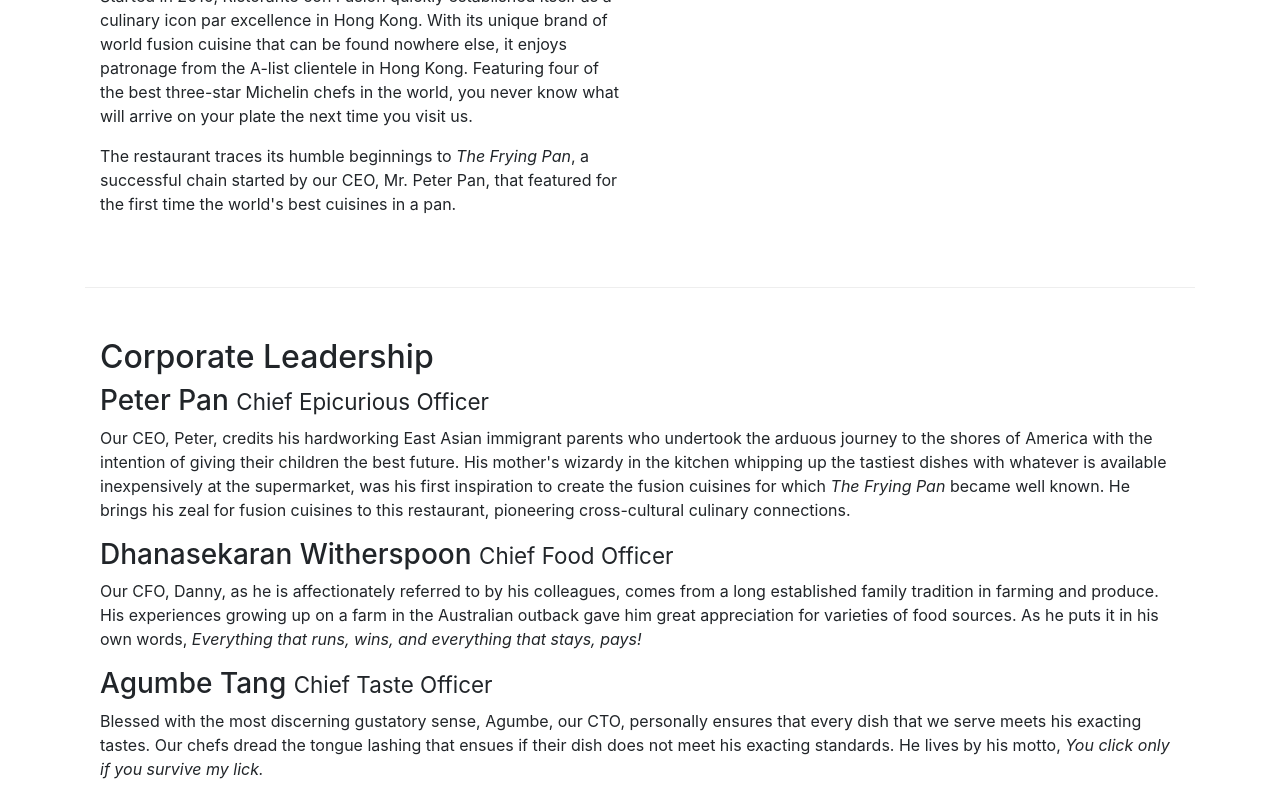
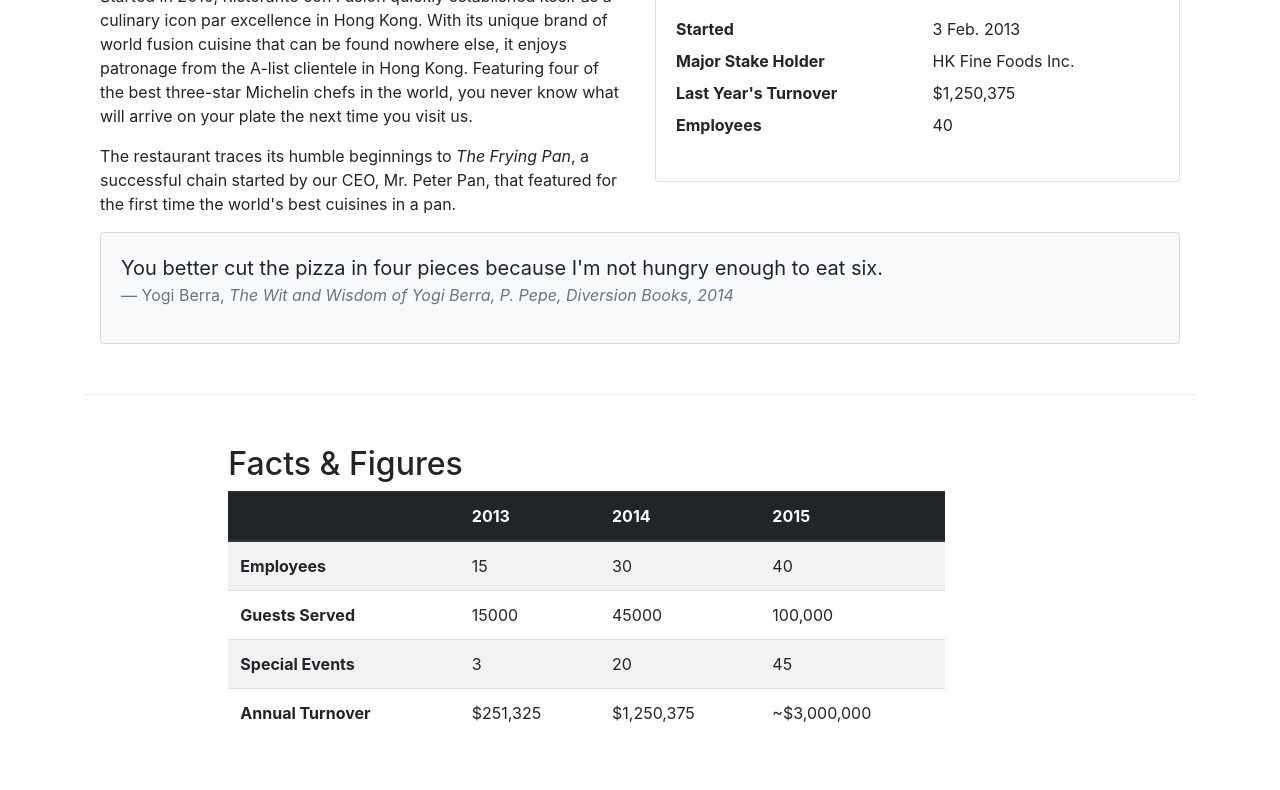
Before and after one commit to kmthein/bootstrap, a plain HTML site: page aboutus.html in a window 1280 px wide. Shown: the part 577-1367 px from the top of the page. Drawn offline with Linux system fonts and the light colour scheme.

Commit message:
image and media objects

```diff
--- a/aboutus.html
+++ b/aboutus.html
@@ -21,7 +21,7 @@
             <button class="navbar-toggler" type="button" data-toggle="collapse" data-target="#Navbar">
                 <span class="navbar-toggler-icon"></span>
             </button>
-           <a class="navbar-brand mr-auto" href="#">Ristorante Con Fusion</a>
+           <a class="navbar-brand mr-auto" href="#"><img src="img/logo.png" width="41" height="30"></a>
            <div class="collapse navbar-collapse" id="Navbar">
                 <ul class="navbar-nav mr-auto">
                     <li class="nav-item"><a class="nav-link" href="index.html"><span class="fa fa-home fa-lg"></span> Home</a></li>
@@ -40,11 +40,15 @@
                     <h1>Ristorante con Fusion</h1>
                     <p>We take inspiration from the World's best cuisines, and create a unique fusion experience. Our lipsmacking creations will tickle your culinary senses!</p>
                 </div>
-                <div class="col-12 col-sm">
+                <div class="col-12 col-sm align-self-center">
+                    <img src="img/logo.png" class="img-fluid">
                 </div>
             </div>
         </div>
     </header>
+
+    <div class="container">
+        <div class="row">
             <div class="col-12 breadcrumb">
                 <li class="breadcrumb-item"><a href="index.html">Home</a></li>
                 <li class="breadcrumb-item">About Us</li>
@@ -56,6 +60,9 @@
                        <hr>
                     </div>
                 </div>
+        </div>
+    </div>
+
 
         <div class="row row-content">
             <div class="col-sm-6">
@@ -63,10 +70,82 @@
                 <p>Started in 2010, Ristorante con Fusion quickly established itself as a culinary icon par excellence in Hong Kong. With its unique brand of world fusion cuisine that can be found nowhere else, it enjoys patronage from the A-list clientele in Hong Kong.  Featuring four of the best three-star Michelin chefs in the world, you never know what will arrive on your plate the next time you visit us.</p>
                 <p>The restaurant traces its humble beginnings to <em>The Frying Pan</em>, a successful chain started by our CEO, Mr. Peter Pan, that featured for the first time the world's best cuisines in a pan.</p>
             </div>
-            <div>
+            <div class="col-12 col-sm-6">
+                <div class="card">
+                    <h3 class="card-header bg-primary text-white">Facts At a Glance</h3>
+                    <div class="card-body">
+                        <dl class="row">
+                            <dt class="col-6">Started</dt>
+                            <dd class="col-6">3 Feb. 2013</dd>
+                            <dt class="col-6">Major Stake Holder</dt>
+                            <dd class="col-6">HK Fine Foods Inc.</dd>
+                            <dt class="col-6">Last Year's Turnover</dt>
+                            <dd class="col-6">$1,250,375</dd>
+                            <dt class="col-6">Employees</dt>
+                            <dd class="col-6">40</dd>
+                        </dl>
                     </div>
                 </div>
-
+            </div>
+            <div class="col-12">
+                <div class="card card-body bg-light">
+                    <blockquote class="blockquote">
+                        <p class="mb-0">You better cut the pizza in four pieces because
+                            I'm not hungry enough to eat six.</p>
+                        <footer class="blockquote-footer">Yogi Berra,
+                            <cite title="Source Title">The Wit and Wisdom of Yogi Berra,
+                            P. Pepe, Diversion Books, 2014</cite>
+                        </footer>
+                    </blockquote>
+                </div>
+            </div>
+            </div>
+        </div>
+        <div class="row row-content">
+            <div class="col-12 col-sm-7 offset-sm-2">
+                <h2>Facts &amp; Figures</h2>
+                <div class="table-responsive">
+                    <table class="table table-striped">
+                        <thead class="thead-dark">
+                            <tr>
+                                <th>&nbsp;</th>
+                                <th>2013</th>
+                                <th>2014</th>
+                                <th>2015</th>
+                            </tr>
+                        </thead>
+                        <tbody>
+                            <tr>
+                                <th>Employees</th>
+                                <td>15</td>
+                                <td>30</td>
+                                <td>40</td>
+                            </tr>
+                            <tr>
+                                <th>Guests Served</th>
+                                <td>15000</td>
+                                <td>45000</td>
+                                <td>100,000</td>
+                            </tr>
+                            <tr>
+                                <th>Special Events</th>
+                                <td>3</td>
+                                <td>20</td>
+                                <td>45</td>
+                            </tr>
+                            <tr>
+                                <th>Annual Turnover</th>
+                                <td>$251,325</td>
+                                <td>$1,250,375</td>
+                                <td>~$3,000,000</td>
+                            </tr>
+                        </tbody>
+                    </table>
+                </div>
+            </div>
+             <div class="col-12 col-sm-3">
+            </div>
+       </div>
 
         <div class="row row-content">
             <div class="col-sm">
```
Also changed, not shown: contactus.html (+3 -2 lines), index.html (+25 -9 lines), img/alberto.png (added), img/buffet.png (added), img/logo.png (added), img/uthappizza.png (added), 1 other file. Lines whose indentation alone changed are shown as unchanged.
